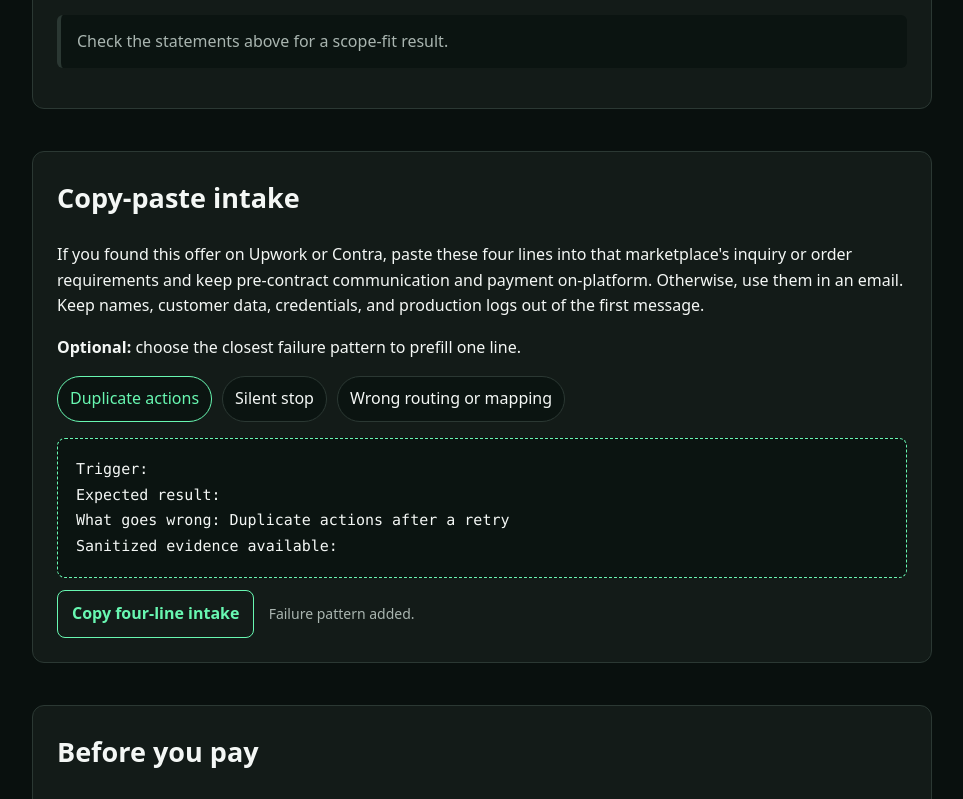
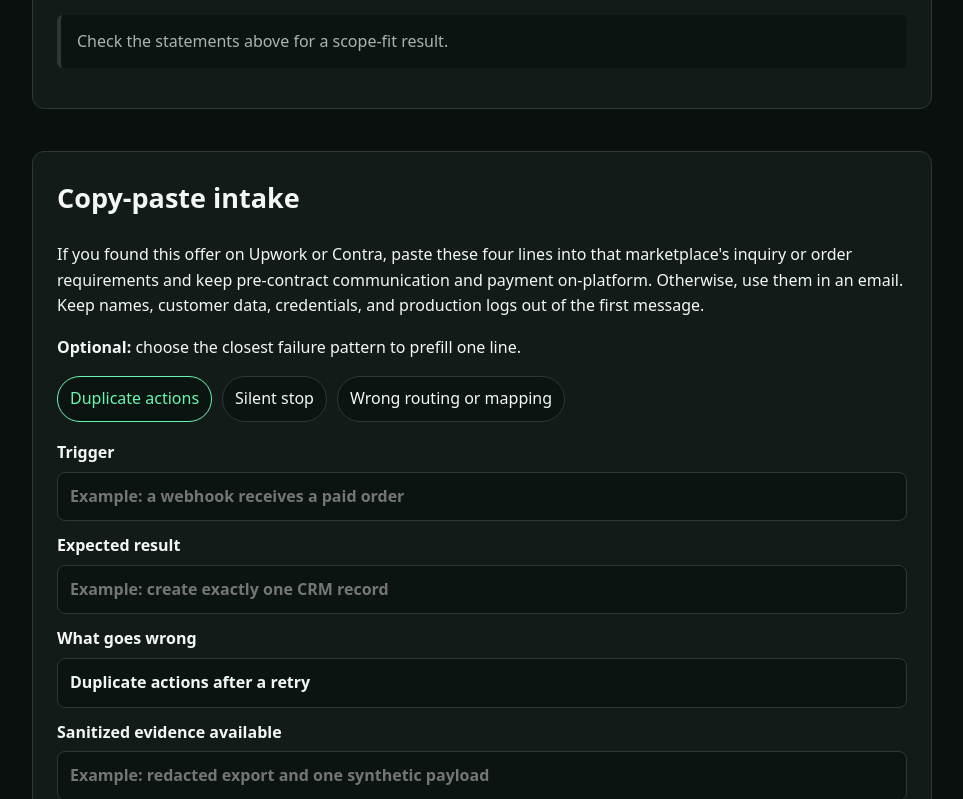
Before and after one commit to workflowrepairdesk/n8n-workflow-reliability-proof, a website: page docs/diagnostic.html in a window 1280 px wide. Both pictures are taken after a click on the button "Duplicate actions". Shown: the part 2199-2998 px from the top of the page, without its empty margins (158-1121 px from the left). Drawn offline with Linux system fonts and the light colour scheme.

Commit message:
Add complete inquiry builder to diagnostic

```diff
--- a/docs/diagnostic.html
+++ b/docs/diagnostic.html
@@ -61,8 +61,16 @@
       .failure-presets { display:flex; flex-wrap:wrap; gap:10px; margin:14px 0 4px; }
       .failure-preset { padding:9px 12px; border:1px solid var(--line); border-radius:999px; color:var(--ink); background:#0b1411; font:inherit; cursor:pointer; }
       .failure-preset:hover, .failure-preset:focus-visible, .failure-preset[aria-pressed="true"] { border-color:var(--accent); color:var(--accent); }
+      .intake-fields { display:grid; gap:12px; margin-top:18px; }
+      .intake-fields label { display:grid; gap:6px; color:var(--ink); font-weight:750; }
+      .intake-fields input { width:100%; padding:11px 12px; border:1px solid var(--line); border-radius:8px; color:var(--ink); background:#0b1411; font:inherit; }
+      .intake-fields input:focus { border-color:var(--accent); outline:2px solid transparent; }
+      .intake-progress { margin:12px 0 0; color:var(--muted); font-size:14px; }
+      .intake-progress[data-state="ready"] { color:var(--accent); }
       .copy-action { margin-top:12px; padding:10px 14px; border:1px solid var(--accent); border-radius:8px; color:var(--accent); background:transparent; font:inherit; font-weight:800; cursor:pointer; }
       .copy-action:hover, .copy-action:focus-visible { color:#07110d; background:var(--accent); }
+      .copy-action:disabled { border-color:var(--line); color:var(--muted); cursor:not-allowed; }
+      .copy-action:disabled:hover { color:var(--muted); background:transparent; }
       .copy-status { display:inline-block; margin-left:10px; color:var(--muted); font-size:14px; }
       .fit-check { display:grid; gap:10px; margin:18px 0; }
       .fit-check label { display:flex; gap:10px; align-items:flex-start; padding:12px 14px; border:1px solid var(--line); border-radius:8px; background:#0b1411; cursor:pointer; }
@@ -112,11 +120,26 @@
           <button class="failure-preset" type="button" data-failure="The workflow stops without a usable downstream result" aria-pressed="false">Silent stop</button>
           <button class="failure-preset" type="button" data-failure="Data is routed to the wrong field or destination" aria-pressed="false">Wrong routing or mapping</button>
         </div>
+        <div class="intake-fields" aria-label="Browser-local diagnostic intake builder">
+          <label>Trigger
+            <input id="intake-trigger" type="text" autocomplete="off" placeholder="Example: a webhook receives a paid order">
+          </label>
+          <label>Expected result
+            <input id="intake-expected" type="text" autocomplete="off" placeholder="Example: create exactly one CRM record">
+          </label>
+          <label>What goes wrong
+            <input id="intake-failure" type="text" autocomplete="off" placeholder="Choose a pattern above or describe the symptom">
+          </label>
+          <label>Sanitized evidence available
+            <input id="intake-evidence" type="text" autocomplete="off" placeholder="Example: redacted export and one synthetic payload">
+          </label>
+        </div>
+        <p class="intake-progress" id="intake-progress" data-state="incomplete" role="status" aria-live="polite">0 of 4 intake fields complete. Nothing is uploaded or submitted.</p>
         <div class="copy-box" id="diagnostic-intake" role="group" aria-label="Copy-paste diagnostic intake template">Trigger:
 Expected result:
 What goes wrong:
 Sanitized evidence available:</div>
-        <button class="copy-action" id="copy-intake" type="button">Copy four-line intake</button>
+        <button class="copy-action" id="copy-intake" type="button" disabled>Copy complete four-line intake</button>
         <span class="copy-status" id="copy-status" role="status" aria-live="polite"></span>
       </section>
       <section class="boundary">
@@ -141,6 +164,13 @@ Sanitized evidence available:</div>
       const copyStatus = document.getElementById('copy-status');
       const intake = document.getElementById('diagnostic-intake');
       const failurePresets = [...document.querySelectorAll('.failure-preset')];
+      const intakeInputs = {
+        trigger: document.getElementById('intake-trigger'),
+        expected: document.getElementById('intake-expected'),
+        failure: document.getElementById('intake-failure'),
+        evidence: document.getElementById('intake-evidence')
+      };
+      const intakeProgress = document.getElementById('intake-progress');
       const fitInputs = [...document.querySelectorAll('[data-fit]')];
       const fitResult = document.getElementById('fit-result');
 
@@ -170,14 +200,32 @@ Sanitized evidence available:</div>
 
       fitInputs.forEach((input) => input.addEventListener('change', updateFitResult));
 
+      const updateIntake = () => {
+        const values = Object.fromEntries(
+          Object.entries(intakeInputs).map(([key, input]) => [key, input.value.trim()])
+        );
+        intake.textContent = `Trigger: ${values.trigger}
+Expected result: ${values.expected}
+What goes wrong: ${values.failure}
+Sanitized evidence available: ${values.evidence}`;
+        const completeCount = Object.values(values).filter(Boolean).length;
+        const ready = completeCount === Object.keys(intakeInputs).length;
+        copyButton.disabled = !ready;
+        intakeProgress.dataset.state = ready ? 'ready' : 'incomplete';
+        intakeProgress.textContent = ready
+          ? '4 of 4 intake fields complete. Ready to copy; nothing has been uploaded or submitted.'
+          : `${completeCount} of 4 intake fields complete. Nothing is uploaded or submitted.`;
+        copyStatus.textContent = '';
+      };
+
+      Object.values(intakeInputs).forEach((input) => input.addEventListener('input', updateIntake));
+
       failurePresets.forEach((preset) => {
         preset.addEventListener('click', () => {
           failurePresets.forEach((button) => button.setAttribute('aria-pressed', 'false'));
           preset.setAttribute('aria-pressed', 'true');
-          intake.textContent = `Trigger:
-Expected result:
-What goes wrong: ${preset.dataset.failure}
-Sanitized evidence available:`;
+          intakeInputs.failure.value = preset.dataset.failure;
+          updateIntake();
           copyStatus.textContent = 'Failure pattern added.';
         });
       });
```
Also changed, not shown: site-content.test.js (+7 -1 lines).
